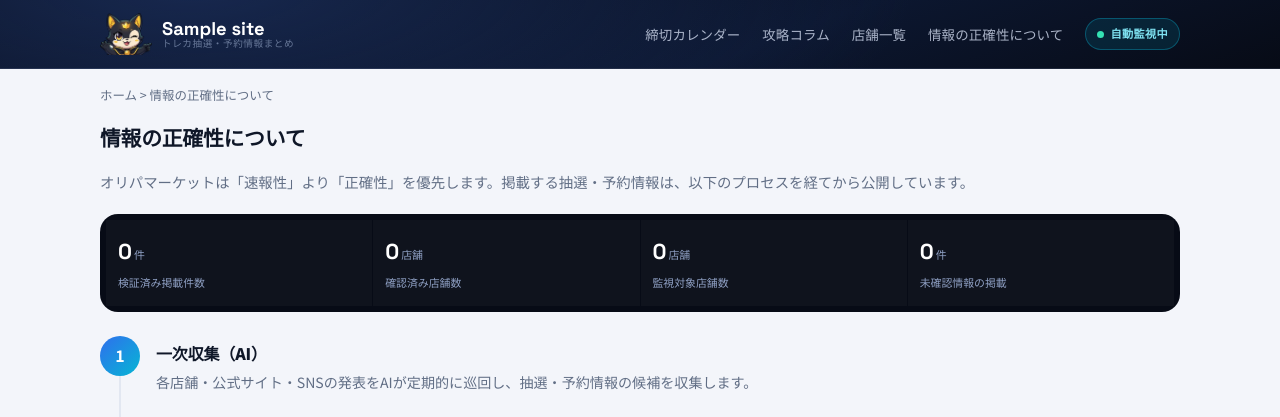
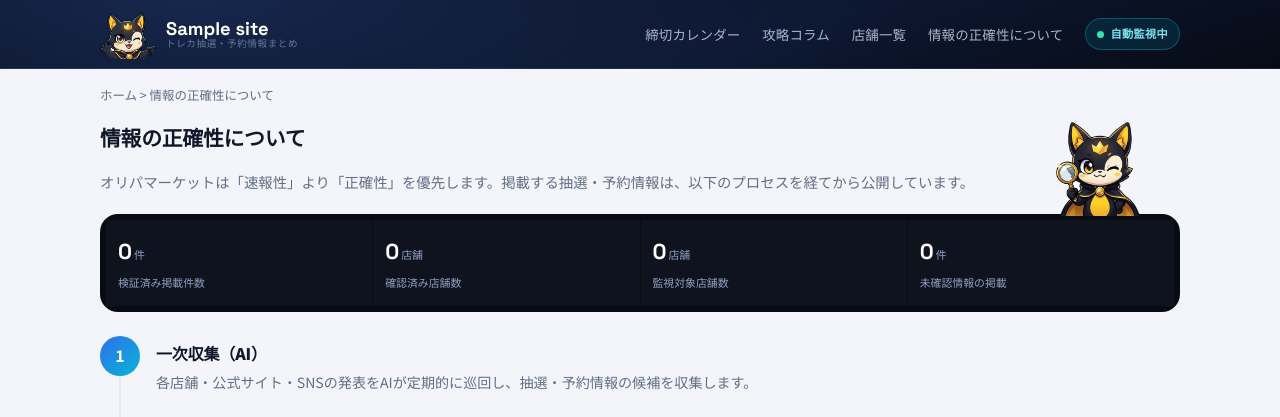
Before and after one commit to ludoa-002222/card-lottery-matome, a WordPress theme: template wp-content/themes/oripa-market/page-trust.php in a window 1280 px wide. Shown: the top 417 px of the page. Run offline with PHP 8.4 and a stand-in for WordPress, Linux system fonts and the light colour scheme; the site name, menu and one post (Sample post) are stand-ins, and other content is empty.

Commit message:
fix: マスコットの配置を指摘どおりに修正
- ヘッダー：中央揃えで浮いて見えたため文字の下端に合わせ、56pxへ
- ヒーロー：指定位置（右5%・上18px）へ移動し min(300px, 27%) に拡大
- ワンポイント：トップの見出し脇から、情報の正確性ページの統計ボックス上端へ移動
- テーマバージョンを 0.3.8 へ

Co-Authored-By: Claude Opus 5 <noreply@anthropic.com>

```diff
--- a/wp-content/themes/oripa-market/assets/css/style.css
+++ b/wp-content/themes/oripa-market/assets/css/style.css
@@ -58,7 +58,16 @@ h1, h2, h3 { font-weight: 900; letter-spacing: -.01em; }
 .logo { font-size: 1.15rem; font-weight: 700; color: #fff; display: flex; align-items: center; gap: 10px; }
 .logo img.mark { width: 36px; height: 36px; border-radius: 10px; background: linear-gradient(135deg, var(--accent), var(--cyan)); padding: 6px; }
 /* マスコットはキャラクターの輪郭をそのまま見せるので、背景・角丸・余白は付けない。 */
-.logo img.mascot-mark { width: 52px; height: auto; border-radius: 0; background: none; padding: 0; }
+.logo img.mascot-mark {
+  width: 56px;
+  height: auto;
+  border-radius: 0;
+  background: none;
+  padding: 0;
+  /* 中央揃えのままだと文字列より上にずれて浮いて見えるため、文字の下端に合わせる。 */
+  align-self: flex-end;
+  margin-bottom: -4px;
+}
 .logo .logo-text { display: flex; flex-direction: column; line-height: 1.15; }
 .logo .logo-text small { font-size: .6rem; font-weight: 500; opacity: .6; letter-spacing: .06em; color: #9fb0d0; }
 .nav-links { display: flex; align-items: center; gap: 22px; font-size: .84rem; }
@@ -97,8 +106,20 @@ h1, h2, h3 { font-weight: 900; letter-spacing: -.01em; }
 .section { padding: 32px 0; }
 .section-heading { display: flex; align-items: center; gap: 10px; margin-bottom: 16px; }
 .section-heading h2 { font-size: 1.15rem; margin: 0; }
-/* 見出し脇のワンポイント（虫眼鏡＝検証しているイメージ）。 */
-.section-heading .point-mascot { width: 46px; height: auto; margin-left: auto; }
+/* ワンポイント（虫眼鏡＝検証しているイメージ）。統計ボックスの上端に座らせる。 */
+.trust-stats-wrap { position: relative; margin: 20px 0; }
+.trust-stats-wrap .point-mascot {
+  position: absolute;
+  right: 40px;
+  /* ボックス上辺に接地させ、浮いて見えないよう2px食い込ませる。 */
+  bottom: calc(100% - 2px);
+  width: 84px;
+  height: auto;
+  pointer-events: none;
+}
+@media (max-width: 720px) {
+  .trust-stats-wrap .point-mascot { width: 60px; right: 14px; }
+}
 .section-heading .bar { width: 6px; height: 20px; background: linear-gradient(180deg, var(--accent), var(--cyan)); border-radius: 4px; display: inline-block; }
 
 /* ===== Hero (trust dashboard style) ===== */
@@ -115,9 +136,9 @@ h1, h2, h3 { font-weight: 900; letter-spacing: -.01em; }
 /* ヒーローのメインビジュアル。文章と重ならないよう右端に置き、狭い画面では隠す。 */
 .hero-mascot {
   position: absolute;
-  right: 18px;
-  top: 10px;
-  width: min(200px, 22%);
+  right: 5%;
+  top: 18px;
+  width: min(300px, 27%);
   height: auto;
   pointer-events: none;
   filter: drop-shadow(0 6px 18px rgba(0,0,0,.35));
--- a/wp-content/themes/oripa-market/front-page.php
+++ b/wp-content/themes/oripa-market/front-page.php
@@ -29,9 +29,7 @@ get_header();
 	</section>
 
 	<section class="section" style="padding-top:0;">
-		<div class="section-heading"><span class="bar"></span><h2>データの信頼性について</h2>
-			<img class="point-mascot" src="<?php echo esc_url( ORIPA_THEME_URI . '/assets/img/mascot-point.webp?ver=' . ORIPA_THEME_VERSION ); ?>" alt="" width="286" height="320" loading="lazy" decoding="async">
-		</div>
+		<div class="section-heading"><span class="bar"></span><h2>データの信頼性について</h2></div>
 		<div class="trust-badges">
 			<div class="trust-badge"><span class="ico">🛡️</span><div><h3>二重チェック体制</h3><p>AIが一次収集した情報を、人が公式ページと突合して確認してから掲載します。</p></div></div>
 			<div class="trust-badge"><span class="ico">🕒</span><div><h3>継続的な鮮度管理</h3><p>掲載後も定期的に再確認し、締切変更や終了を検知次第すぐに反映します。</p></div></div>
--- a/wp-content/themes/oripa-market/functions.php
+++ b/wp-content/themes/oripa-market/functions.php
@@ -11,7 +11,7 @@ if ( ! defined( 'ABSPATH' ) ) {
 	exit;
 }
 
-define( 'ORIPA_THEME_VERSION', '0.3.7' );
+define( 'ORIPA_THEME_VERSION', '0.3.8' );
 define( 'ORIPA_THEME_DIR', get_template_directory() );
 define( 'ORIPA_THEME_URI', get_template_directory_uri() );
 
--- a/wp-content/themes/oripa-market/page-trust.php
+++ b/wp-content/themes/oripa-market/page-trust.php
@@ -19,11 +19,14 @@ $stats = oripa_trust_stats();
 	<h1>情報の正確性について</h1>
 	<p>オリパマーケットは「速報性」より「正確性」を優先します。掲載する抽選・予約情報は、以下のプロセスを経てから公開しています。</p>
 
-	<div class="trust-stats" style="margin:20px 0;background:var(--header);border-radius:var(--radius-lg);padding:6px;">
+	<div class="trust-stats-wrap">
+	<img class="point-mascot" src="<?php echo esc_url( ORIPA_THEME_URI . '/assets/img/mascot-point.webp?ver=' . ORIPA_THEME_VERSION ); ?>" alt="" width="286" height="320" loading="lazy" decoding="async">
+	<div class="trust-stats" style="margin:0;background:var(--header);border-radius:var(--radius-lg);padding:6px;">
 		<div class="stat"><div class="stat-num" style="color:#fff;"><?php echo (int) $stats['lotteries']; ?><span class="unit">件</span></div><div class="stat-label">検証済み掲載件数</div></div>
 		<div class="stat"><div class="stat-num" style="color:#fff;"><?php echo (int) $stats['verifiedShops']; ?><span class="unit">店舗</span></div><div class="stat-label">確認済み店舗数</div></div>
 		<div class="stat"><div class="stat-num" style="color:#fff;"><?php echo (int) $stats['totalShops']; ?><span class="unit">店舗</span></div><div class="stat-label">監視対象店舗数</div></div>
 		<div class="stat"><div class="stat-num" style="color:#fff;">0<span class="unit">件</span></div><div class="stat-label">未確認情報の掲載</div></div>
+	</div>
 	</div>
 
 	<div class="process-timeline">
```
